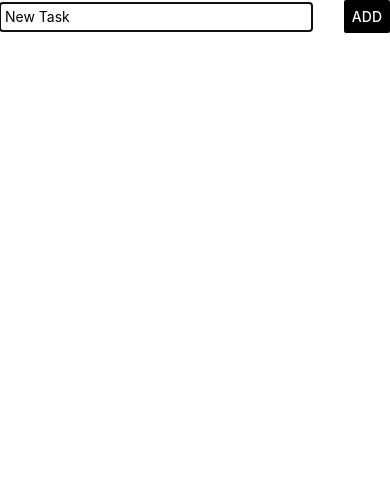
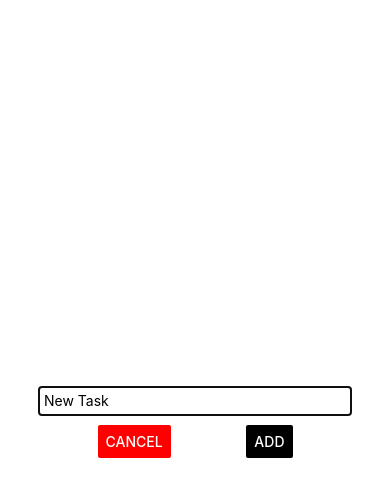
Before and after one commit to yusuf-ishaku/my-first-mobile-app, a React Native app: screen / in a window 390 px wide. Both pictures are taken after a click on the button "ADD NEW GOAL". Shown: the top 496 px of the page. Built offline with nearby package versions, Linux system fonts and the light colour scheme.

Commit message:
Features complete

```diff
--- a/App.js
+++ b/App.js
@@ -21,7 +21,7 @@ export default function App() {
   return (
     <View style={styles.screen}>
       <Button title="Add New Goal" color="black" onPress={() =>{if(!modalv){setModalV(true)}else{setModalV(false)}}} ></Button>
-      <Modal visible={modalv} animationType="slide">
+      <Modal  visible={modalv} animationType="slide">
         <View style={styles.inputPart}>
           <TextInput
           placeholder='New Task'
@@ -29,10 +29,14 @@ export default function App() {
           onChangeText={enteredGoalHandler}
           value = {newGoal}
           />
-          <Button
-          title='Add'
-          color='black'
-          onPress={addNewGoal}></Button>
+          <View style={styles.buttons}>
+            <Button title='Cancel' color="red" onPress={() =>{setModalV(false)}}></Button>
+            <Button
+            title='Add'
+            color='black'
+            onPress={addNewGoal}></Button>
+          </View>
+
         </View>
       </Modal>
 
@@ -59,16 +63,23 @@ const styles = StyleSheet.create({
   screen:{
     padding: 30
   },
+  buttons:{
+    width: "50%",
+    flexDirection: "row",
+    justifyContent: "space-between"
+  },
   inputPart:{
-    flexDirection: "row",
-    justifyContent: 'space-between',
+    flex: 1,
+    flexDirection: "column",
+    justifyContent: 'center',
     alignItems: 'center'
   },
   input:{
     borderColor: 'black',
     padding: 5,
     borderBottomWidth: 1,
-    width: '80%'
+    width: '80%',
+    marginBottom: 10
   },
   button:{
     backgroundColor: "black",
```
